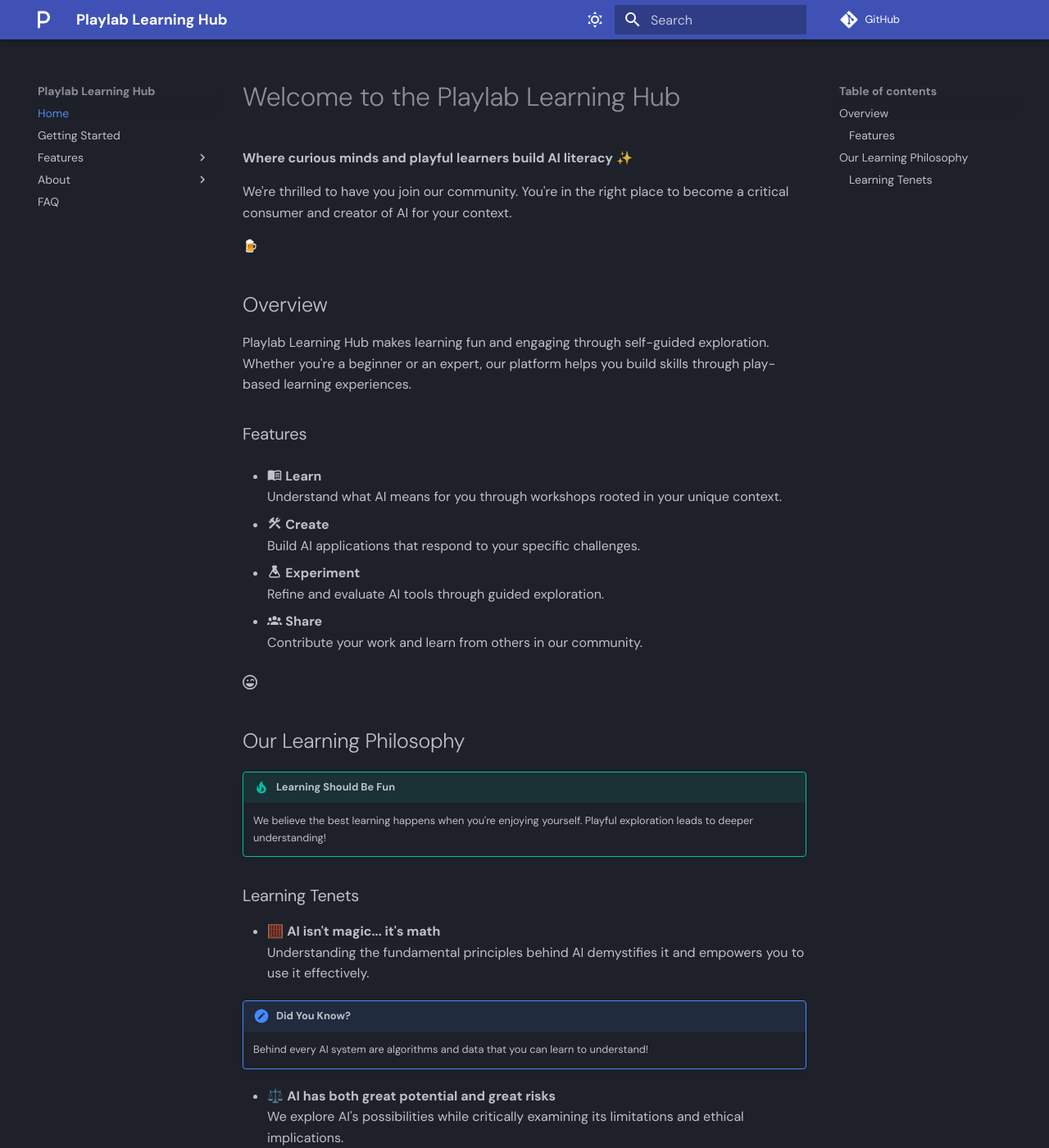
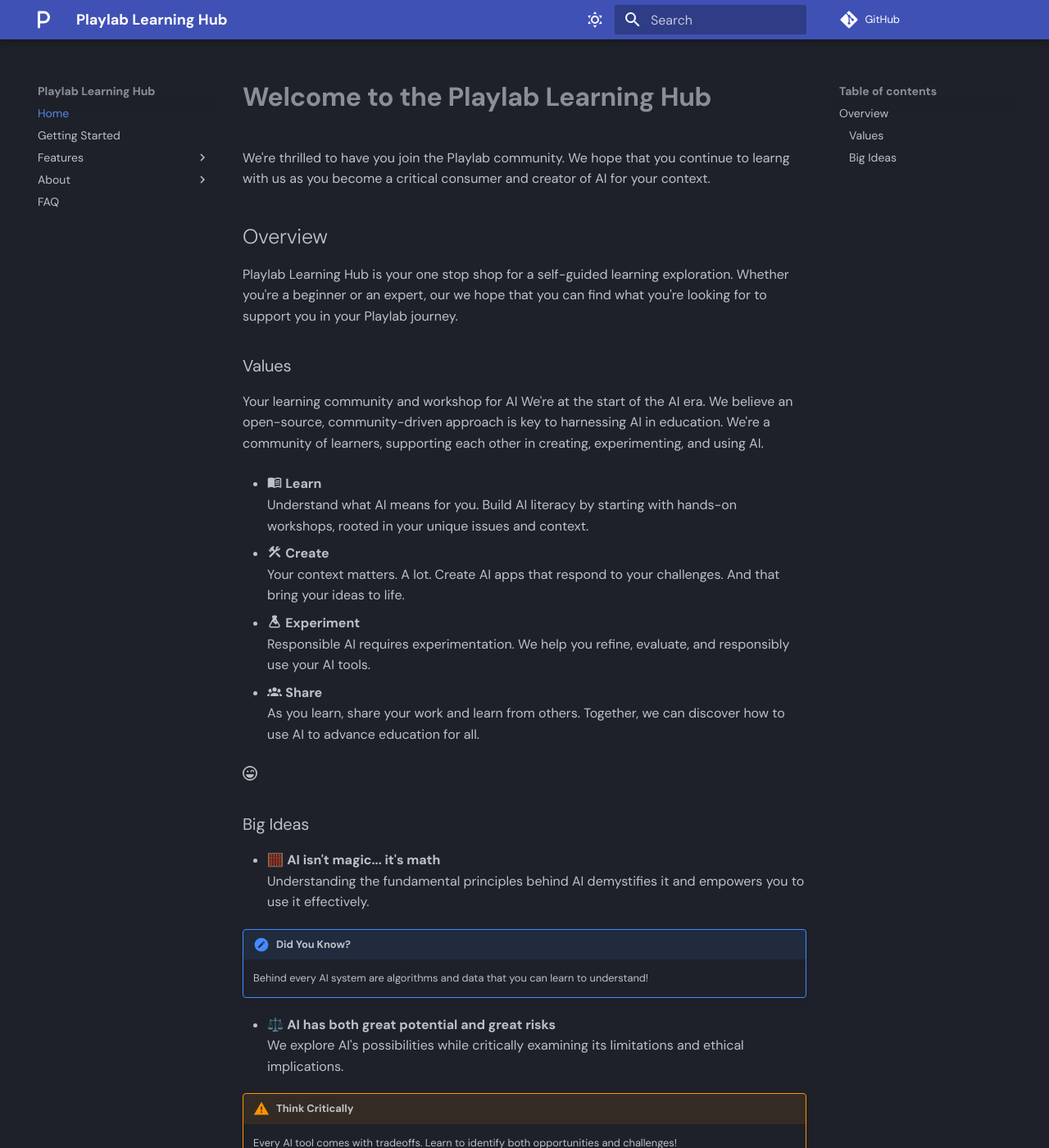
Before and after one commit to wymankhuu/Playlab-Learning, an MkDocs documentation site: the page built from docs/index.md, in a window 1280 px wide and 1400 px high. Shown: the whole window at 82% size. Built offline with MkDocs 1.6.1 and Material for MkDocs 9.7.7, drawn with Linux system fonts in a browser that asks for light colours; emoji names are drawn with the system emoji font; comment, search, counter and statistics services are not loaded.

Commit message:
Update documentation

```diff
--- a/docs/index.md
+++ b/docs/index.md
@@ -1,37 +1,30 @@
-# Welcome to the Playlab Learning Hub
+# **Welcome to the Playlab Learning Hub**
 
-**Where curious minds and playful learners build AI literacy** ✨
-
-We're thrilled to have you join our community. You're in the right place to become a critical consumer and creator of AI for your context.
-
-:beer:
+We're thrilled to have you join the Playlab community. We hope that you continue to learng with us as you become a critical consumer and creator of AI for your context.
 
 ## Overview
 
-Playlab Learning Hub makes learning fun and engaging through self-guided exploration. Whether you're a beginner or an expert, our platform helps you build skills through play-based learning experiences.
+Playlab Learning Hub is your one stop shop for a self-guided learning exploration. Whether you're a beginner or an expert, our we hope that you can find what you're looking for to support you in your Playlab journey.
 
-### Features
+### Values
+Your learning community and workshop for AI
+We're at the start of the AI era. We believe an open-source, community-driven approach is key to harnessing AI in education. We're a community of learners, supporting each other in creating, experimenting, and using AI.
 
 - :material-book-open-variant: **Learn**
-  Understand what AI means for you through workshops rooted in your unique context.
+Understand what AI means for you. Build AI literacy by starting with hands-on workshops, rooted in your unique issues and context.
 
 - :material-hammer-wrench: **Create**
-  Build AI applications that respond to your specific challenges.
+Your context matters. A lot. Create AI apps that respond to your challenges. And that bring your ideas to life.
 
 - :material-flask: **Experiment**
-  Refine and evaluate AI tools through guided exploration.
+  Responsible AI requires experimentation. We help you refine, evaluate, and responsibly use your AI tools.
 
 - :material-account-group: **Share**
-  Contribute your work and learn from others in our community.
+  As you learn, share your work and learn from others. Together, we can discover how to use AI to advance education for all.
 
   :fontawesome-regular-face-laugh-wink:
 
-## Our Learning Philosophy
-
-!!! tip "Learning Should Be Fun"
-    We believe the best learning happens when you're enjoying yourself. Playful exploration leads to deeper understanding!
-
-### Learning Tenets
+### Big Ideas
 
 - 🧮 **AI isn't magic... it's math**
   Understanding the fundamental principles behind AI demystifies it and empowers you to use it effectively.
```
